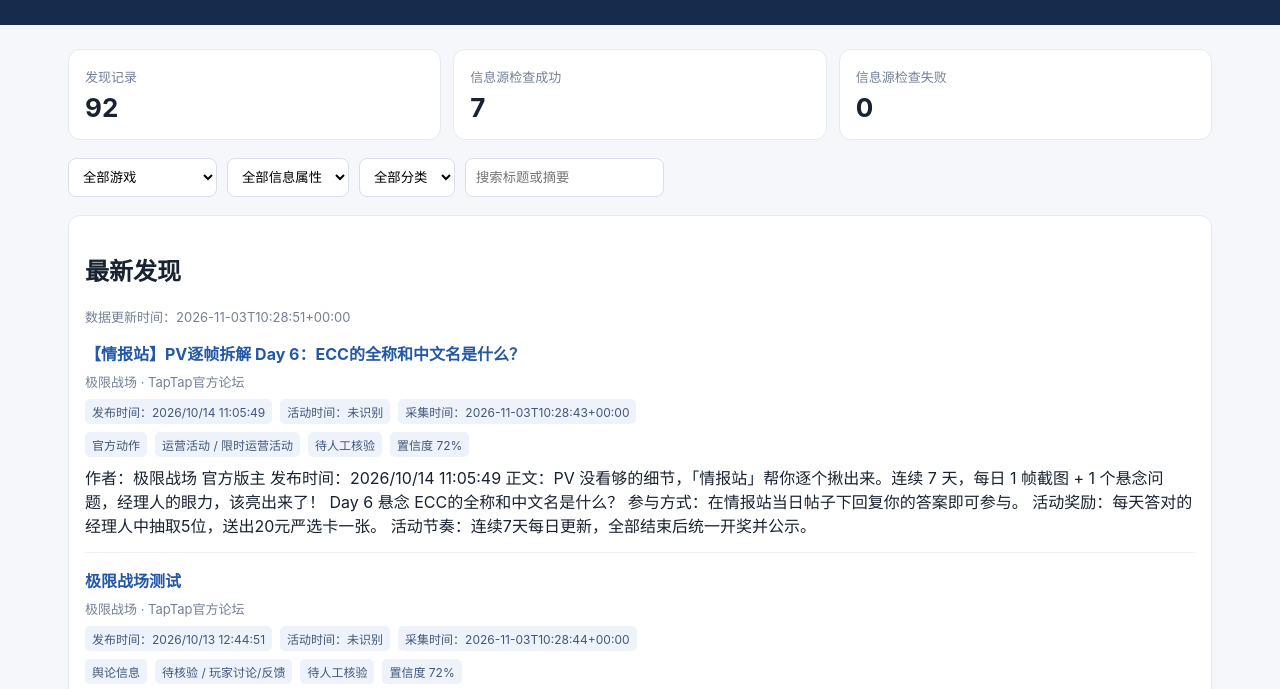
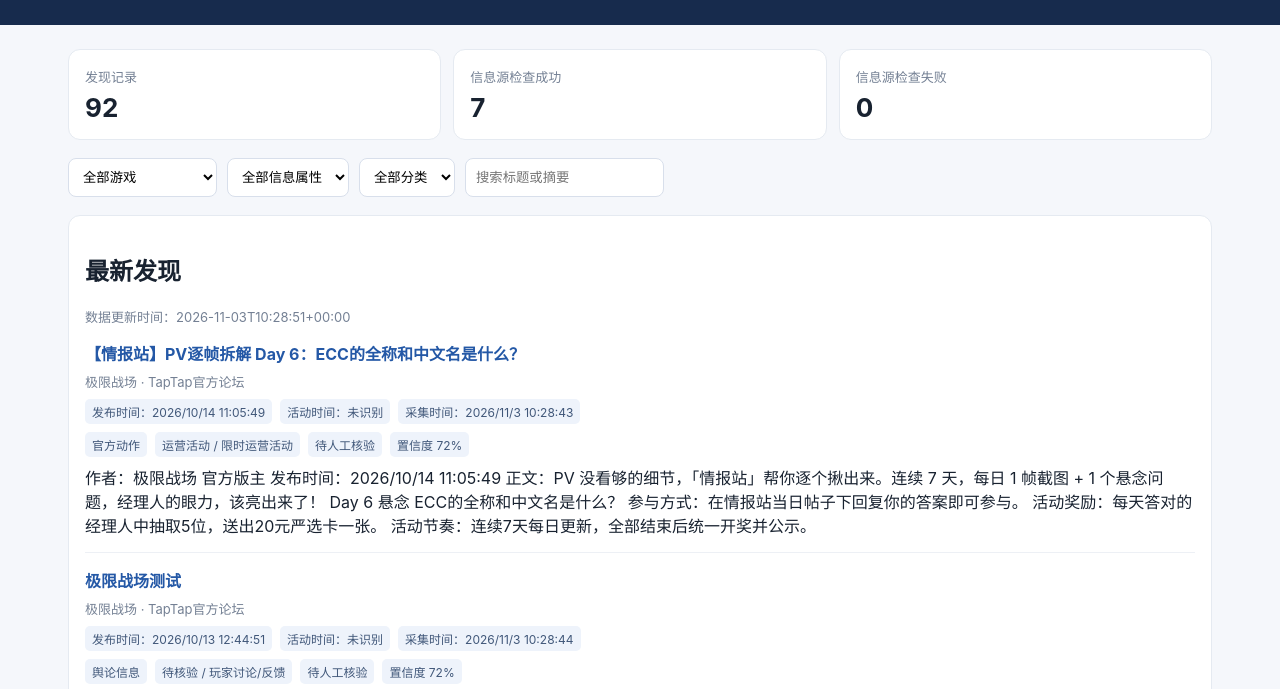
Before and after one commit to Eveygu/game-activity-intelligence, a plain HTML site: page index.html in a window 1280 px wide. Shown: the part 93-782 px from the top of the page. Drawn offline with Linux system fonts and the light colour scheme.

Commit message:
Display collection timestamps in local timezone

```diff
--- a/index.html
+++ b/index.html
@@ -37,10 +37,11 @@ main{max-width:1180px;margin:24px auto;padding:0 18px}.stats{display:grid;grid-t
 let allItems=[],allSources=[];
 const $=id=>document.getElementById(id);
 function esc(s){return String(s??"").replace(/[&<>"']/g,c=>({"&":"&amp;","<":"&lt;",">":"&gt;",'"':"&quot;","'":"&#39;"}[c]));}
+function localTime(s){if(!s)return "未知";const d=new Date(s);return Number.isNaN(d.getTime())?s:d.toLocaleString("zh-CN",{hour12:false});}
 function render(){
  const game=$("game").value,cat=$("category").value,channel=$("channel").value,q=$("search").value.toLowerCase();
  const list=allItems.filter(x=>(!game||x.game_id===game)&&(!cat||x.category===cat)&&(!channel||x.channel===channel)&&(!q||(x.title+" "+x.summary).toLowerCase().includes(q)));
- $("items").innerHTML=list.length?list.map(x=>`<article class="item"><h3><a target="_blank" rel="noopener" href="${esc(x.url)}">${esc(x.title)}</a></h3><div class="muted">${esc(x.game_name)} · ${esc(x.source_label)}</div><div class="meta"><span class="tag">发布时间：${esc(x.published_at||"未识别")}</span><span class="tag">活动时间：${esc(x.start_date?(x.start_date+(x.end_date?" 至 "+x.end_date:"")):"未识别")}</span><span class="tag">采集时间：${esc(x.discovered_at||"未知")}</span>${x.historical_candidate?'<span class="tag">历史信息</span>':""}</div><div class="meta"><span class="tag">${esc(x.channel||"待识别")}</span><span class="tag">${esc(x.category||"待核验")} / ${esc(x.subcategory||"")}</span><span class="tag">${esc(x.review_status)}</span><span class="tag">置信度 ${Math.round((x.confidence||0)*100)}%</span></div><div>${esc(x.summary||"暂无摘要")}</div></article>`).join(""):'<div class="empty">暂无匹配记录。若信息源检查失败，请先查看下方运行状态。</div>';
+ $("items").innerHTML=list.length?list.map(x=>`<article class="item"><h3><a target="_blank" rel="noopener" href="${esc(x.url)}">${esc(x.title)}</a></h3><div class="muted">${esc(x.game_name)} · ${esc(x.source_label)}</div><div class="meta"><span class="tag">发布时间：${esc(x.published_at||"未识别")}</span><span class="tag">活动时间：${esc(x.start_date?(x.start_date+(x.end_date?" 至 "+x.end_date:"")):"未识别")}</span><span class="tag">采集时间：${esc(localTime(x.discovered_at))}</span>${x.historical_candidate?'<span class="tag">历史信息</span>':""}</div><div class="meta"><span class="tag">${esc(x.channel||"待识别")}</span><span class="tag">${esc(x.category||"待核验")} / ${esc(x.subcategory||"")}</span><span class="tag">${esc(x.review_status)}</span><span class="tag">置信度 ${Math.round((x.confidence||0)*100)}%</span></div><div>${esc(x.summary||"暂无摘要")}</div></article>`).join(""):'<div class="empty">暂无匹配记录。若信息源检查失败，请先查看下方运行状态。</div>';
 }
 async function load(){
  try{
```
